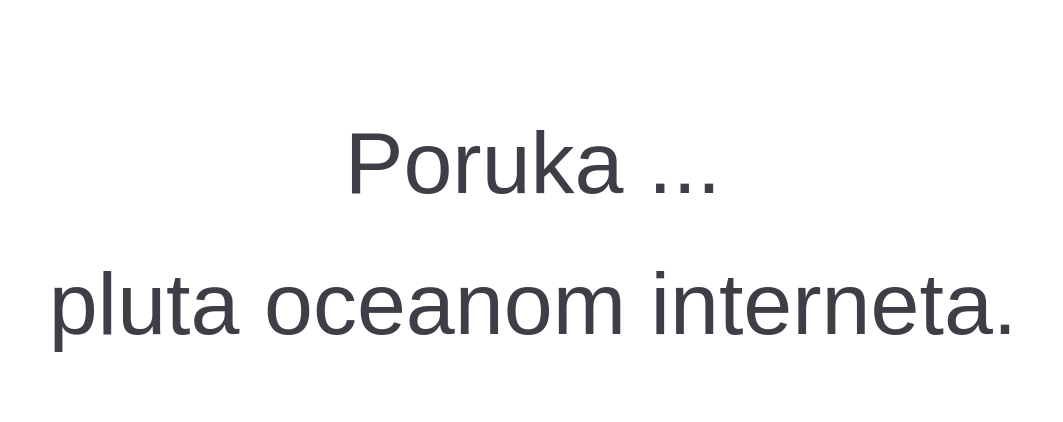
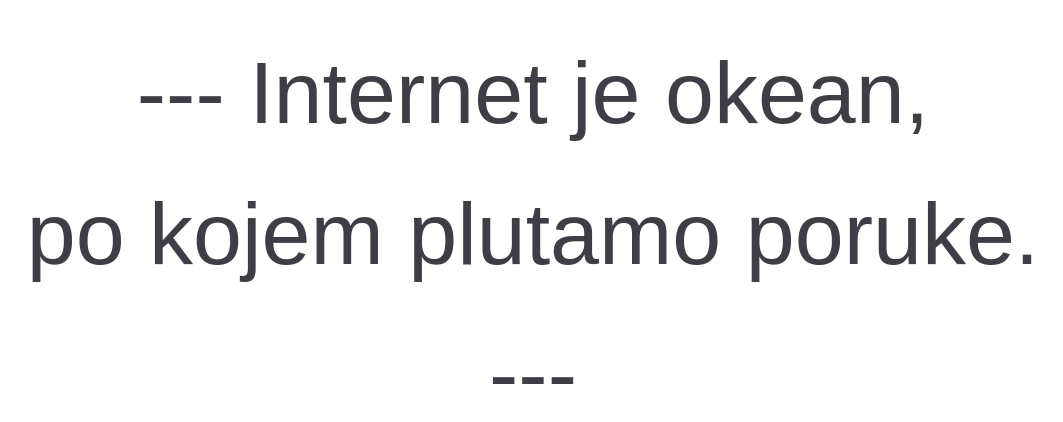
Before and after one commit to omtamal/poruka-rs, a plain HTML site: page index.html in a window 1280 px wide. Shown: the part 166-588 px from the top of the page, without its empty margins (107-1170 px from the left). Drawn offline with Linux system fonts and the light colour scheme; a web font is replaced by a local one.

Commit message:
tekst change

```diff
--- a/index.html
+++ b/index.html
@@ -13,8 +13,10 @@
 <body>
 
   <div class="centering">
-
-      Poruka ...<br> pluta oceanom interneta.
+	---
+     	Internet je okean,<br>
+	po kojem plutamo poruke.<br>
+	---
 
   </div>
 
```
